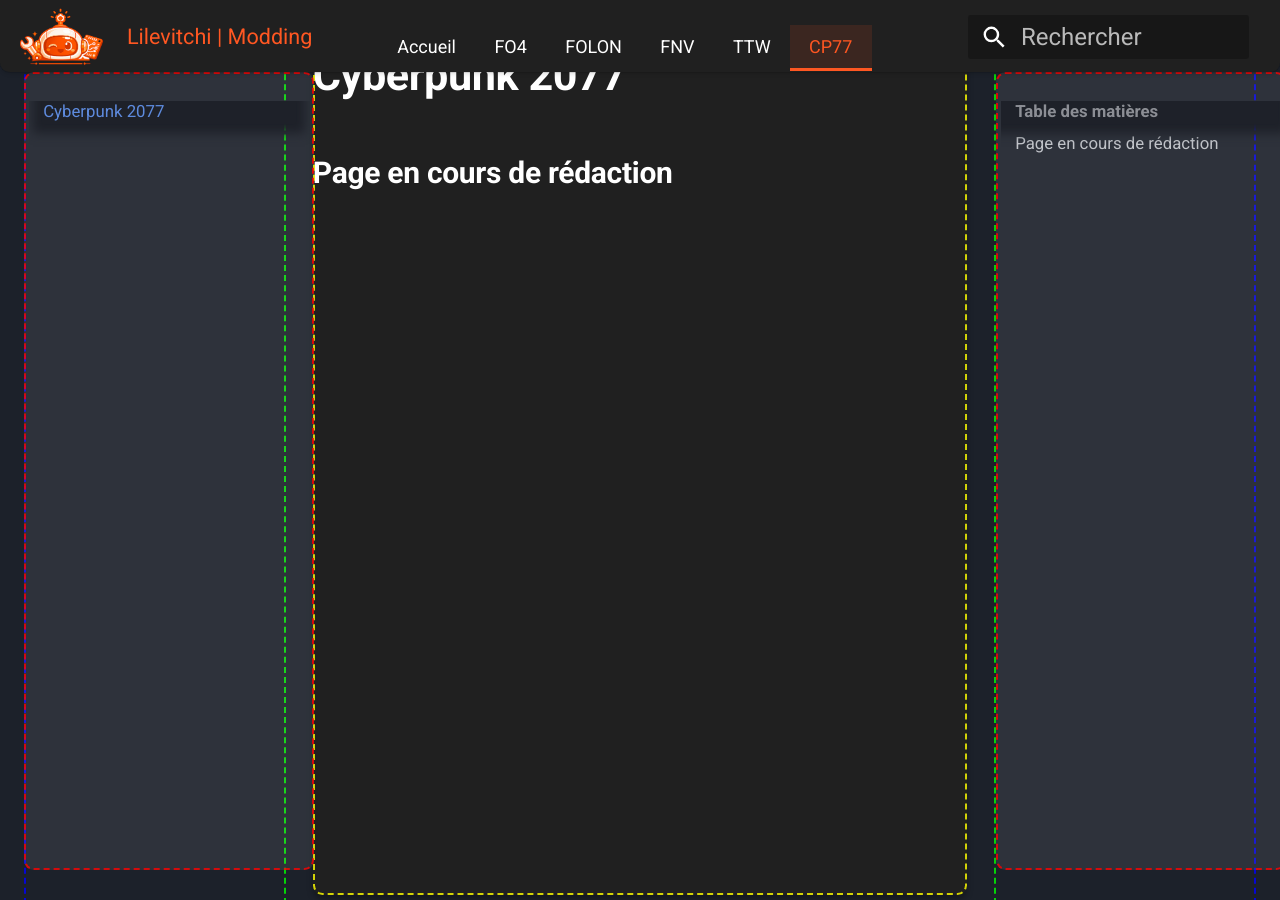
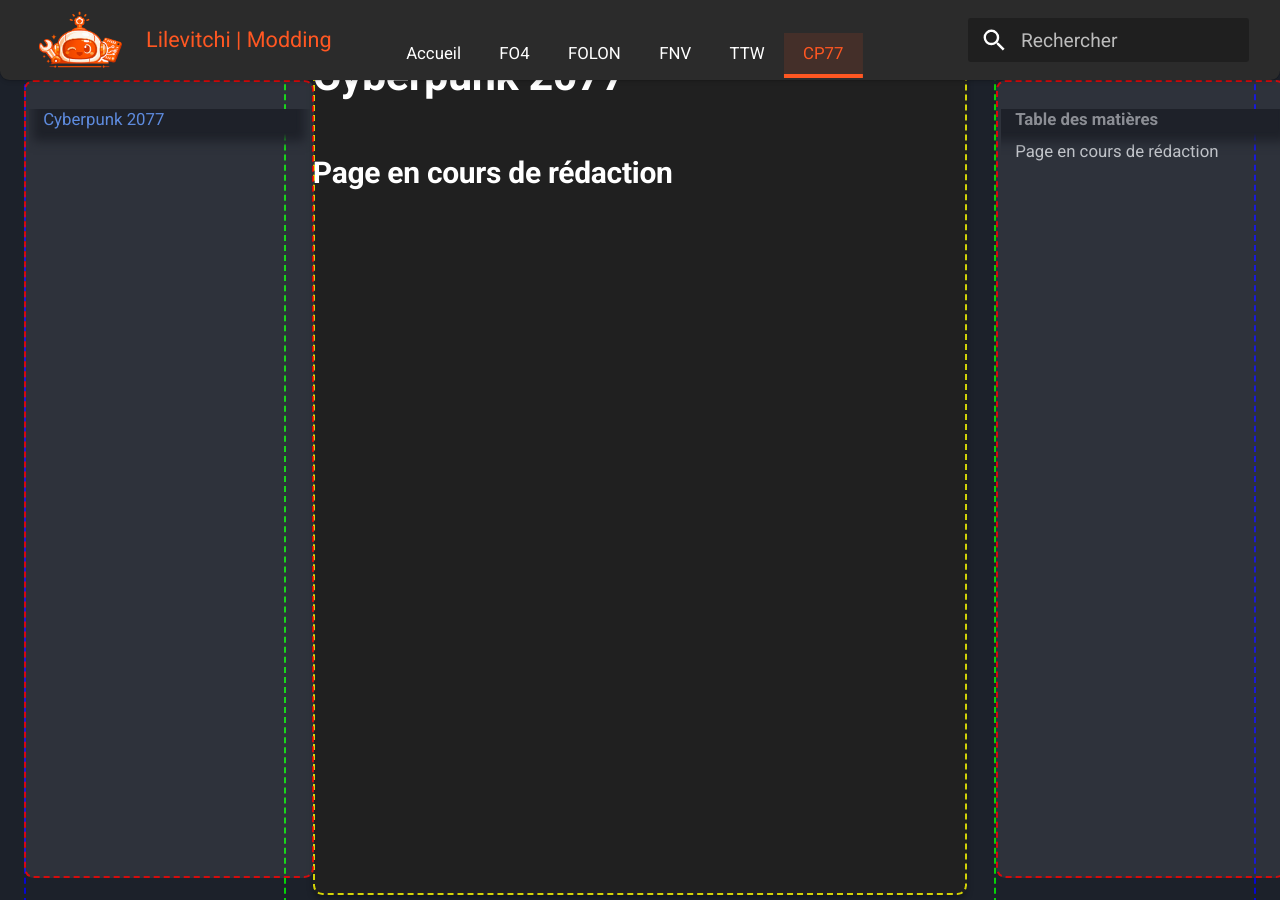
Before and after one commit to Lilevitchi/lilevitchi.github.io, an MkDocs documentation site: the page built from docs/cyberpunk/index.md, in a window 1280 px wide and 900 px high. Built offline with MkDocs 1.6.1 and Material for MkDocs 9.7.7, drawn with Linux system fonts in a browser that asks for light colours.

Commit message:
Update extra.css

```diff
--- a/docs/stylesheets/extra.css
+++ b/docs/stylesheets/extra.css
@@ -109,24 +109,31 @@
 /* Header global */
 [data-md-color-scheme] .md-header {
   position: fixed;
-  background-color: var(--bg-card);
+
+  top: 0;
+  left: 0;
+  width: 100%;
+  z-index: 100;
+
+  background-color: rgb(43, 43, 43);
   border-bottom-left-radius: var(--radius-sm);
   border-bottom-right-radius: var(--radius-sm);
-  height: var(--header-height);
+  height: 80px !important;
   outline: 1px solid rgba(0, 0, 0, 0.1);
   box-shadow: 0 2px 4px 0 rgba(0, 0, 0, 0.13);
   border: 1px solid transparent;
-}
 
-[data-md-color-scheme] .md-header * {
-  font-size: inherit;
+  transition: all 187ms cubic-bezier(0, 0, 0, 1);
 }
 
 /* Contenu interne du header */
 [data-md-color-scheme] .md-header__inner {
   display: flex;
   width: 100%;
-  height: var(--header-height);
+  height: 100%;
+
+  align-items: center;
+  padding: 0 1rem;
 }
 
 /* Largeur et centrage du contenu */
```
